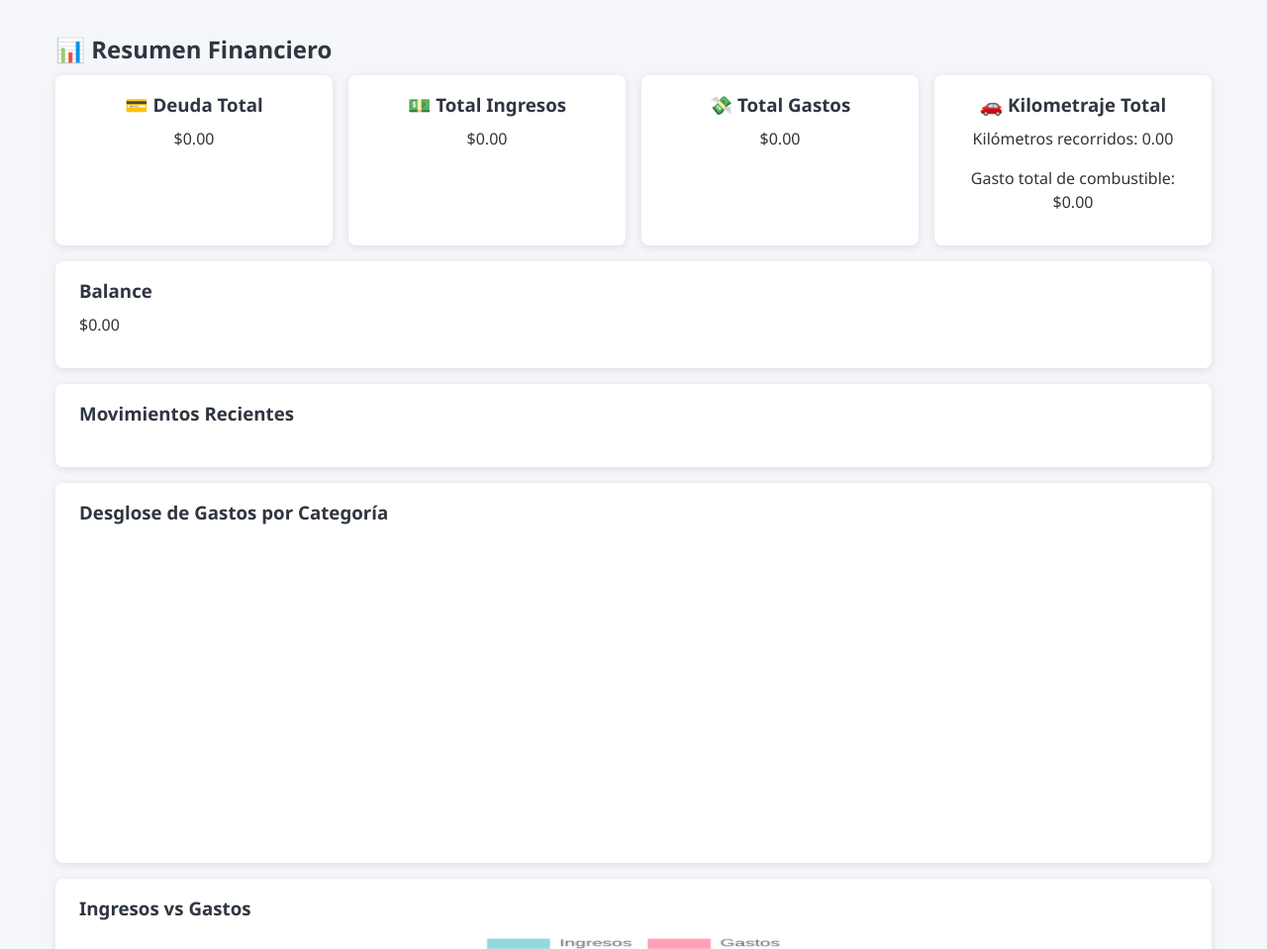
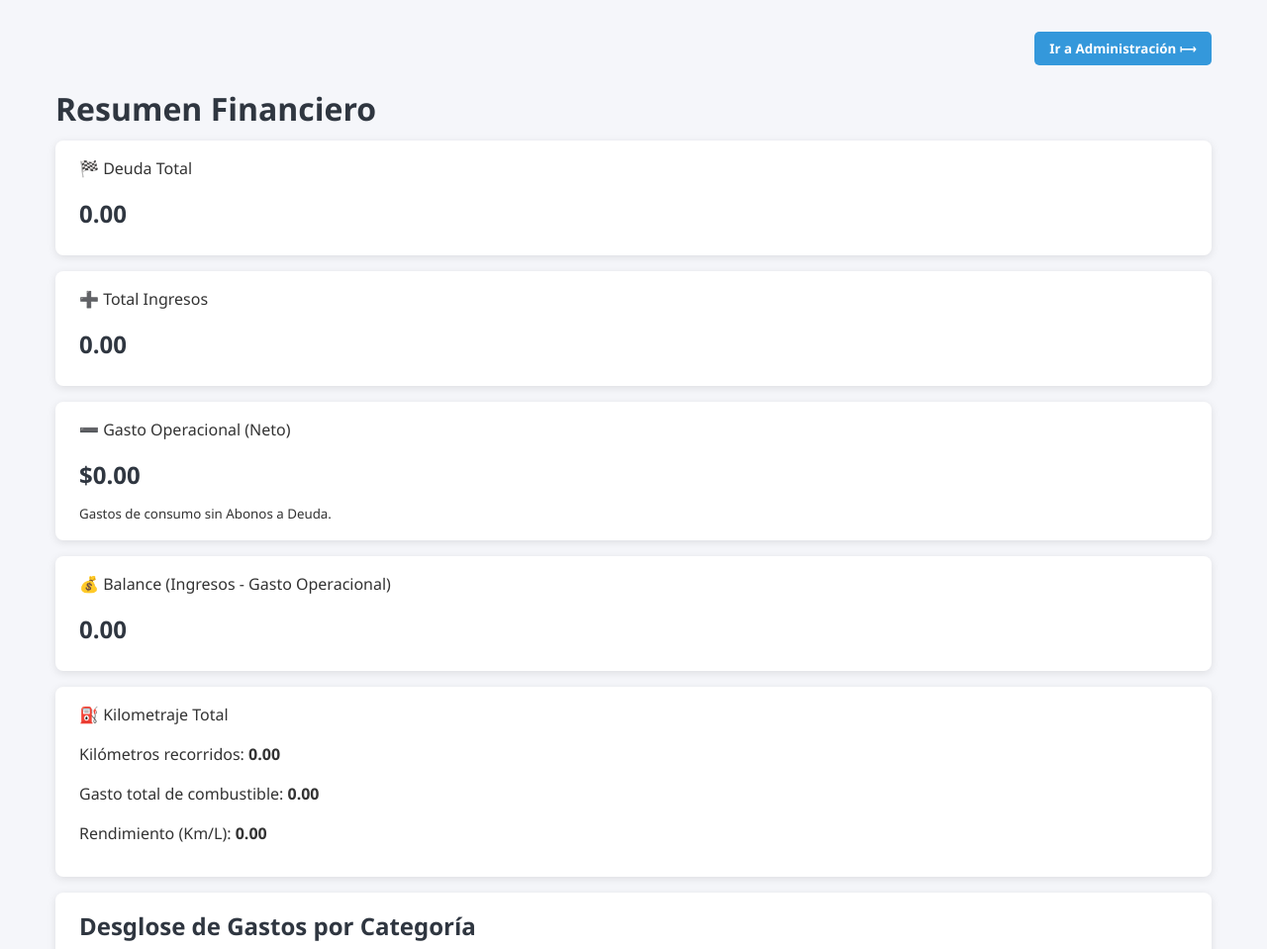
Before and after one commit to hecagus/PRESUPUESTO-MENSUAL, a plain HTML site: page index.html in a window 1280 px wide. Shown: the top 959 px of the page at 99% size. Drawn offline with nearby package versions, Linux system fonts and the light colour scheme.

Commit message:
Update index.html

```diff
--- a/index.html
+++ b/index.html
@@ -3,77 +3,94 @@
 <head>
     <meta charset="UTF-8">
     <meta name="viewport" content="width=device-width, initial-scale=1.0">
-<title>Presupuesto Mensual — Resumen</title>
+    <title>Resumen - Presupuesto</title>
     <link rel="stylesheet" href="assets/css/style.css">
-<script src="https://cdn.jsdelivr.net/npm/chart.js"></script>
+    <script src="https://cdn.jsdelivr.net/npm/chart.js@4.4.1/dist/chart.umd.min.js"></script>
+    <style>
+        /* Estilo para los botones superiores */
+        .top-actions {
+            display: flex;
+            justify-content: flex-end; /* Alinea a la derecha */
+            margin-bottom: 20px;
+        }
+        .admin-btn {
+            padding: 8px 15px;
+            background-color: #3498db; /* Un color distinto para destacar */
+            color: white;
+            border: none;
+            border-radius: 5px;
+            cursor: pointer;
+            text-decoration: none;
+        }
+    </style>
 </head>
 <body>
 
     <div class="container">
-  <h2>📊 Resumen Financiero</h2>
+        <div class="top-actions">
+            <button class="admin-btn" onclick="location.href='admin.html'">Ir a Administración ⟼</button>
+        </div>
 
-  <div class="resumen">
+        <h1>Resumen Financiero</h1>
+
         <div class="card">
-      <h3>💳 Deuda Total</h3>
-      <p>$<span id="deudaTotalLabel">0.00</span></p>
+            <p>🏁 Deuda Total</p>
+            <h2 id="deudaTotalLabel">$0.00</h2>
         </div>
 
         <div class="card">
-      <h3>💵 Total Ingresos</h3>
-      <p>$<span id="total-ingresos">0.00</span></p>
+            <p>➕ Total Ingresos</p>
+            <h2 id="total-ingresos">$0.00</h2>
         </div>
 
         <div class="card">
-      <h3>💸 Total Gastos</h3>
-      <p>$<span id="total-gastos">0.00</span></p>
+            <p>➖ Gasto Operacional (Neto)</p>
+            <h2 id="total-gastos-neto">$0.00</h2>
+            <small>Gastos de consumo sin Abonos a Deuda.</small>
+        </div>
+
+        <div class="card balance-card">
+            <p>💰 Balance (Ingresos - Gasto Operacional)</p>
+            <h2 id="balance">$0.00</h2>
         </div>
 
         <div class="card">
-      <h3>🚗 Kilometraje Total</h3>
-      <p>Kilómetros recorridos: <span id="km-recorridos">0</span></p>
-      <p>Gasto total de combustible: $<span id="km-gasto">0.00</span></p>
-    </div>
+            <p>⛽ Kilometraje Total</p>
+            <p>Kilómetros recorridos: <strong id="km-recorridos">0.00</strong></p>
+            <p>Gasto total de combustible: <strong id="km-gasto">$0.00</strong></p>
+            <p>Rendimiento (Km/L): <strong id="km-rendimiento">0.00</strong></p>
         </div>
 
         <div class="card">
-    <h3>Balance</h3>
-    <p>$<span id="balance">0.00</span></p>
-  </div>
-
-  <div class="card">
-    <h3>Movimientos Recientes</h3>
-    <table id="tabla-recientes" class="tabla-listado"></table>
-  </div>
-
-  <div class="card">
-    <h3>Desglose de Gastos por Categoría</h3>
+            <h2>Desglose de Gastos por Categoría</h2>
             <canvas id="grafica-categorias"></canvas>
         </div>
 
         <div class="card">
-    <h3>Ingresos vs Gastos</h3>
+            <h2>Ingresos vs Gastos</h2>
             <canvas id="grafica-ingresos-gastos"></canvas>
         </div>
 
         <div class="card">
-    <h3>Deuda vs Abonos</h3>
+            <h2>Deuda vs Abonos</h2>
             <canvas id="grafica-deuda-abono"></canvas>
         </div>
 
         <div class="card">
-    <h3>Kilometraje vs Gasto de Combustible</h3>
+            <h2>Kilometraje vs Gasto de Combustible</h2>
             <canvas id="grafica-km-gasto"></canvas>
         </div>
 
-  <div class="admin-link">
-    <a href="admin.html">⟵ Ir a Administración</a>
+        <div class="bottom-actions">
+            <button class="admin-btn" onclick="location.href='admin.html'">Ir a Administración ⟼</button>
         </div>
     </div>
 
     <script src="assets/js/app.js"></script>
     <script>
+        // Inicializa index
         window.addEventListener('load', () => {
-  onloadApp('index'); // solo muestra datos
+            if (typeof onloadApp === 'function') onloadApp('index');
         });
     </script>
 </body>
```
Lines whose indentation alone changed are shown as unchanged.
